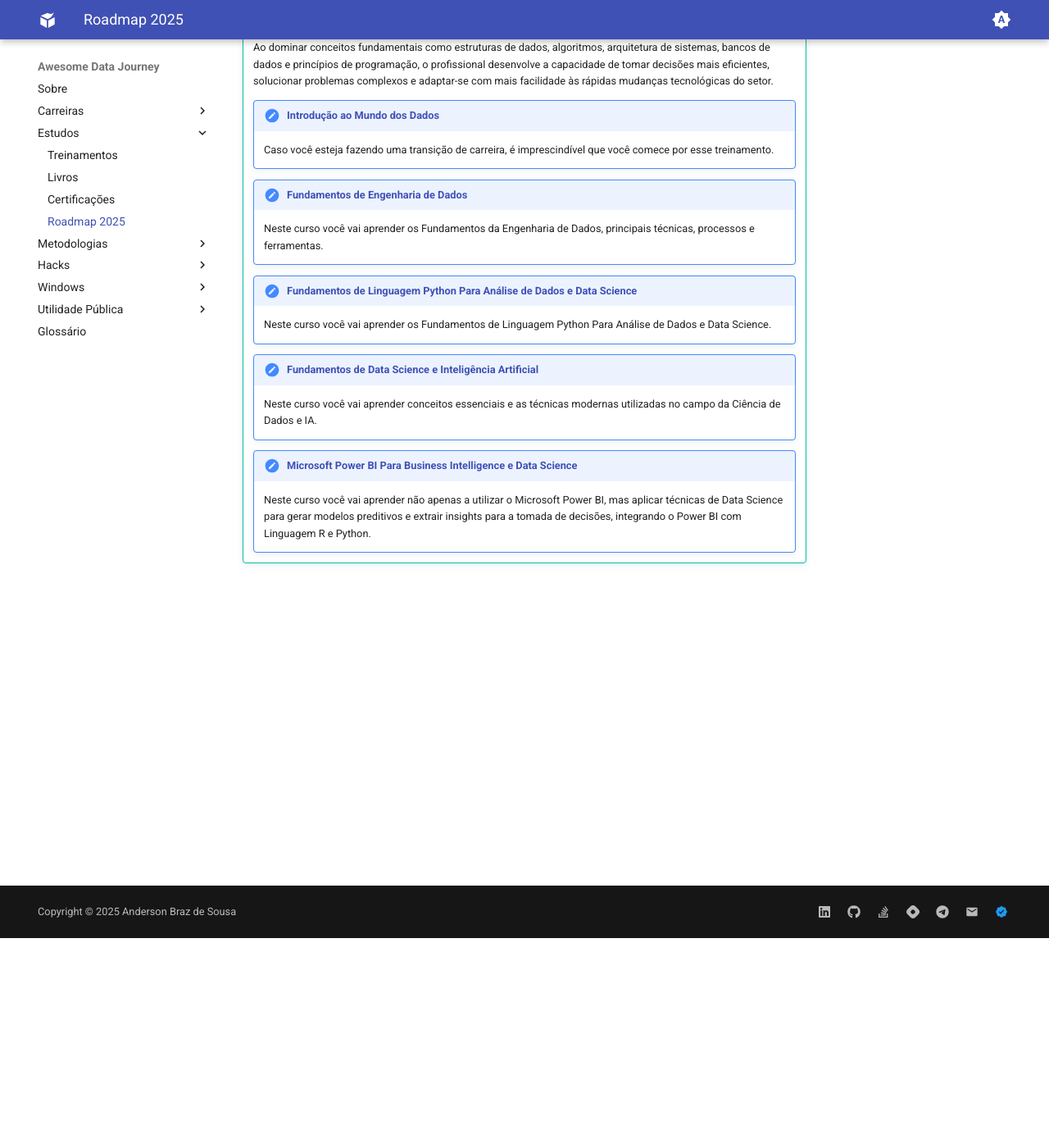
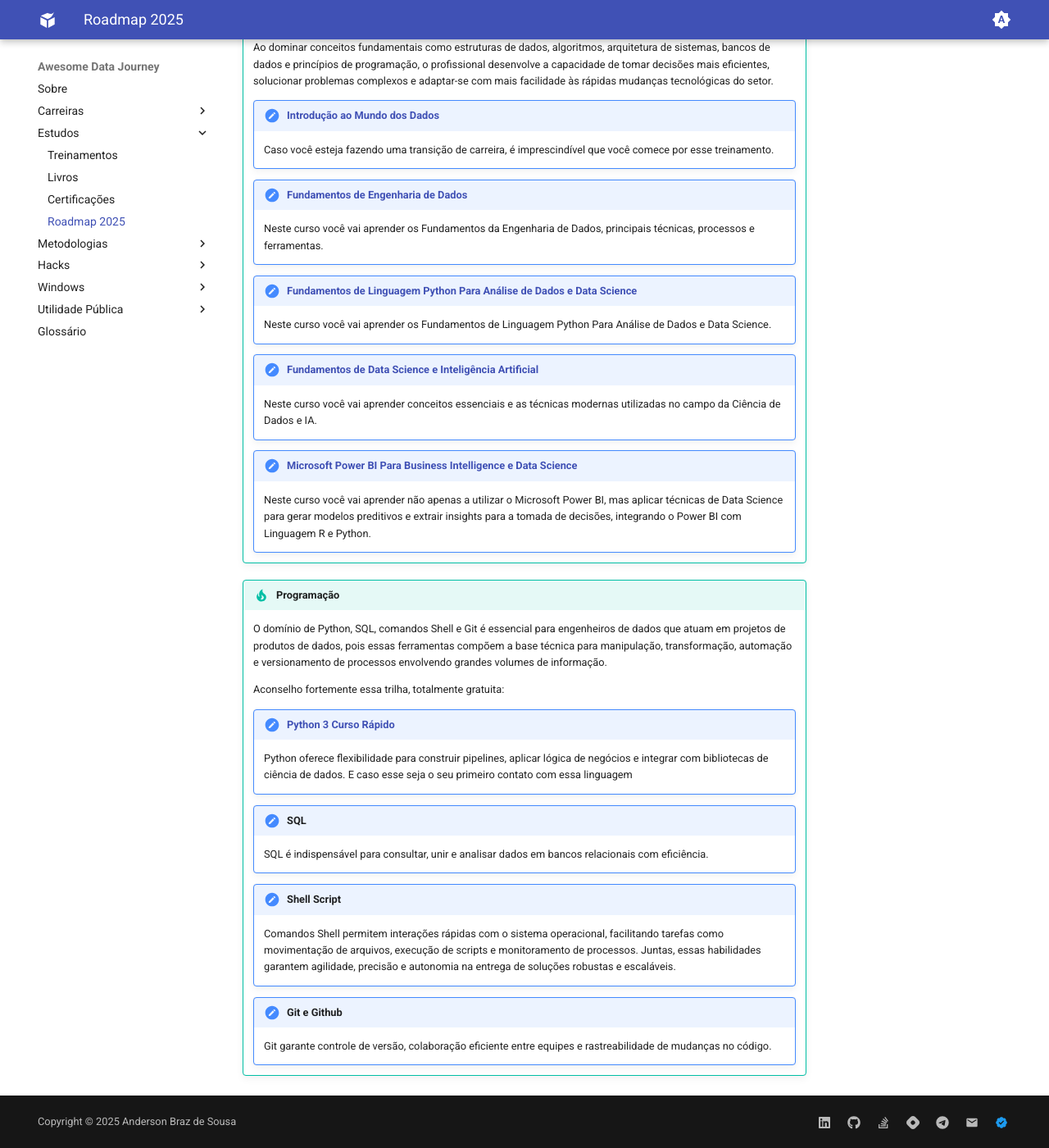
Before and after one commit to andersonbraz/andersonbraz.github.io, an MkDocs documentation site: the page built from docs/estudos/roadmap.md, in a window 1280 px wide and 1400 px high, scrolled down 256 px. Shown: the whole window at 82% size. Built offline with MkDocs 1.6.1 and Material for MkDocs 9.7.7, drawn with Linux system fonts in a browser that asks for light colours.

Commit message:
Update Project.

```diff
--- a/docs/estudos/roadmap.md
+++ b/docs/estudos/roadmap.md
@@ -7,16 +7,43 @@
     Ao dominar conceitos fundamentais como estruturas de dados, algoritmos, arquitetura de sistemas, bancos de dados e princípios de programação, o profissional desenvolve a capacidade de tomar decisões mais eficientes, solucionar problemas complexos e adaptar-se com mais facilidade às rápidas mudanças tecnológicas do setor.
 
     !!! note "[Introdução ao Mundo dos Dados](https://www.preditiva.ai/curso-mundo-dos-dados-gratuito){target="_blank"}"
+
         Caso você esteja fazendo uma transição de carreira, é imprescindível que você comece por esse treinamento.
 
     !!! note "[Fundamentos de Engenharia de Dados](https://www.datascienceacademy.com.br/course/fundamentos-de-engenharia-de-dados){target="_blank"}"
+
         Neste curso você vai aprender os Fundamentos da Engenharia de Dados, principais técnicas, processos e ferramentas.
 
     !!! note "[Fundamentos de Linguagem Python Para Análise de Dados e Data Science](https://www.datascienceacademy.com.br/course/fundamentos-de-linguagem-python-para-analise-de-dados-e-data-science){target="_blank"}"
+
         Neste curso você vai aprender os Fundamentos de Linguagem Python Para Análise de Dados e Data Science.
 
     !!! note "[Fundamentos de Data Science e Inteligência Artificial](https://www.datascienceacademy.com.br/course/fundamentos-de-data-science-e-inteligencia-artificial){target="_blank"}"
+
         Neste curso você vai aprender conceitos essenciais e as técnicas modernas utilizadas no campo da Ciência de Dados e IA.
 
     !!! note "[Microsoft Power BI Para Business Intelligence e Data Science](https://www.datascienceacademy.com.br/course/microsoft-power-bi-para-business-intelligence-e-data-science){target="_blank"}"
+
         Neste curso você vai aprender não apenas a utilizar o Microsoft Power BI, mas aplicar técnicas de Data Science para gerar modelos preditivos e extrair insights para a tomada de decisões, integrando o Power BI com Linguagem R e Python.
+
+!!! tip "Programação"
+
+    O domínio de Python, SQL, comandos Shell e Git é essencial para engenheiros de dados que atuam em projetos de produtos de dados, pois essas ferramentas compõem a base técnica para manipulação, transformação, automação e versionamento de processos envolvendo grandes volumes de informação.
+
+    Aconselho fortemente essa trilha, totalmente gratuita:
+
+    !!! note "[Python 3 Curso Rápido](https://www.cod3r.com.br/courses/python-3-curso-rapido){target="_blank"}"
+
+        Python oferece flexibilidade para construir pipelines, aplicar lógica de negócios e integrar com bibliotecas de ciência de dados. E caso esse seja o seu primeiro contato com essa linguagem
+
+    !!! note "SQL"
+
+        SQL é indispensável para consultar, unir e analisar dados em bancos relacionais com eficiência.
+
+    !!! note "Shell Script"
+
+        Comandos Shell permitem interações rápidas com o sistema operacional, facilitando tarefas como movimentação de arquivos, execução de scripts e monitoramento de processos. Juntas, essas habilidades garantem agilidade, precisão e autonomia na entrega de soluções robustas e escaláveis.
+
+    !!! note "Git e Github"
+
+        Git garante controle de versão, colaboração eficiente entre equipes e rastreabilidade de mudanças no código.
```
